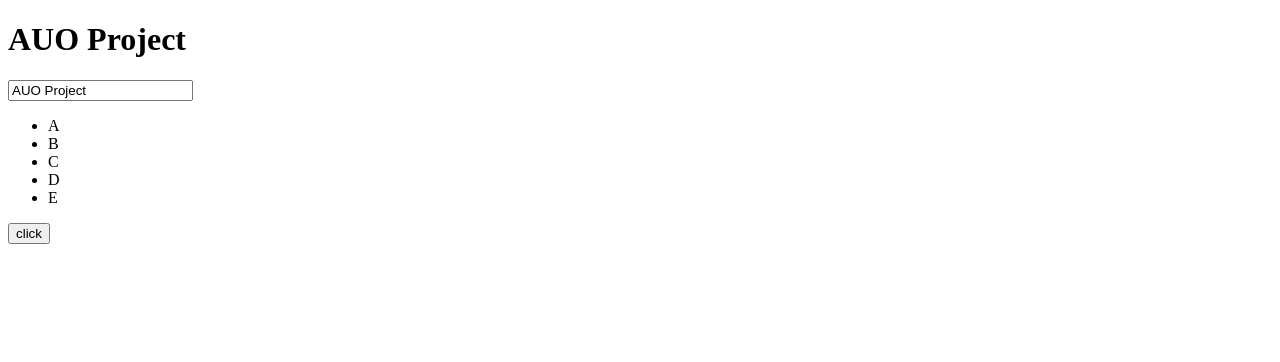
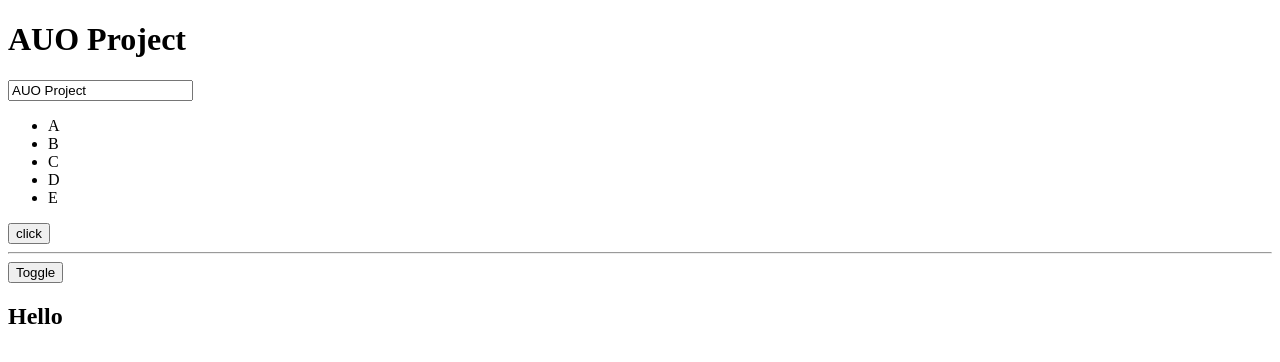
Before and after one commit to kaochenlong/auo-project, a Vue app: page / in a window 1280 px wide. Shown: the top 362 px of the page. Built offline with nearby package versions, Linux system fonts and the light colour scheme.

Commit message:
add v-if

```diff
--- a/src/App.vue
+++ b/src/App.vue
@@ -4,11 +4,15 @@ export default {
     return {
       title: "AUO Project",
       devices: ["A", "B", "C", "D", "E"],
+      show: true,
     }
   },
   methods: {
     printout() {
       console.log(this.title)
+    },
+    toggleHello() {
+      this.show = !this.show
     },
   },
 }
@@ -21,6 +25,9 @@ export default {
     <li v-for="d in devices">{{ d }}</li>
   </ul>
   <button @click="printout">click</button>
+  <hr />
+  <button @click="toggleHello">Toggle</button>
+  <h2 v-if="show">Hello</h2>
 </template>
 
 <style scoped></style>
```
